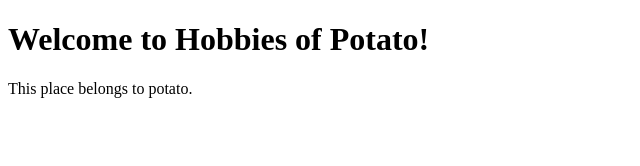
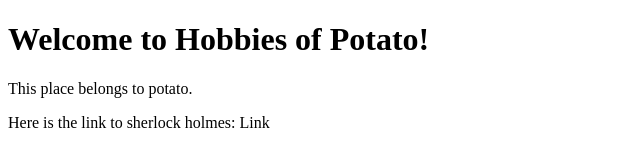
Before and after one commit to yuyu-1001/yuyu-1001.github.io, a plain HTML site: page index.html in a window 1280 px wide. Shown: the whole page, without its empty margins (0-640 px from the left). Drawn offline with Linux system fonts and the light colour scheme.

Commit message:
Update index.html

```diff
--- a/index.html
+++ b/index.html
@@ -8,5 +8,6 @@
 <body>
 	<h1>Welcome to Hobbies of Potato!</h1>
 	<p>This place belongs to potato.</p>
+	<p>Here is the link to sherlock holmes: <a src="sherlock-holmes.html">Link</a></p>
 </body>
 </html>
```
